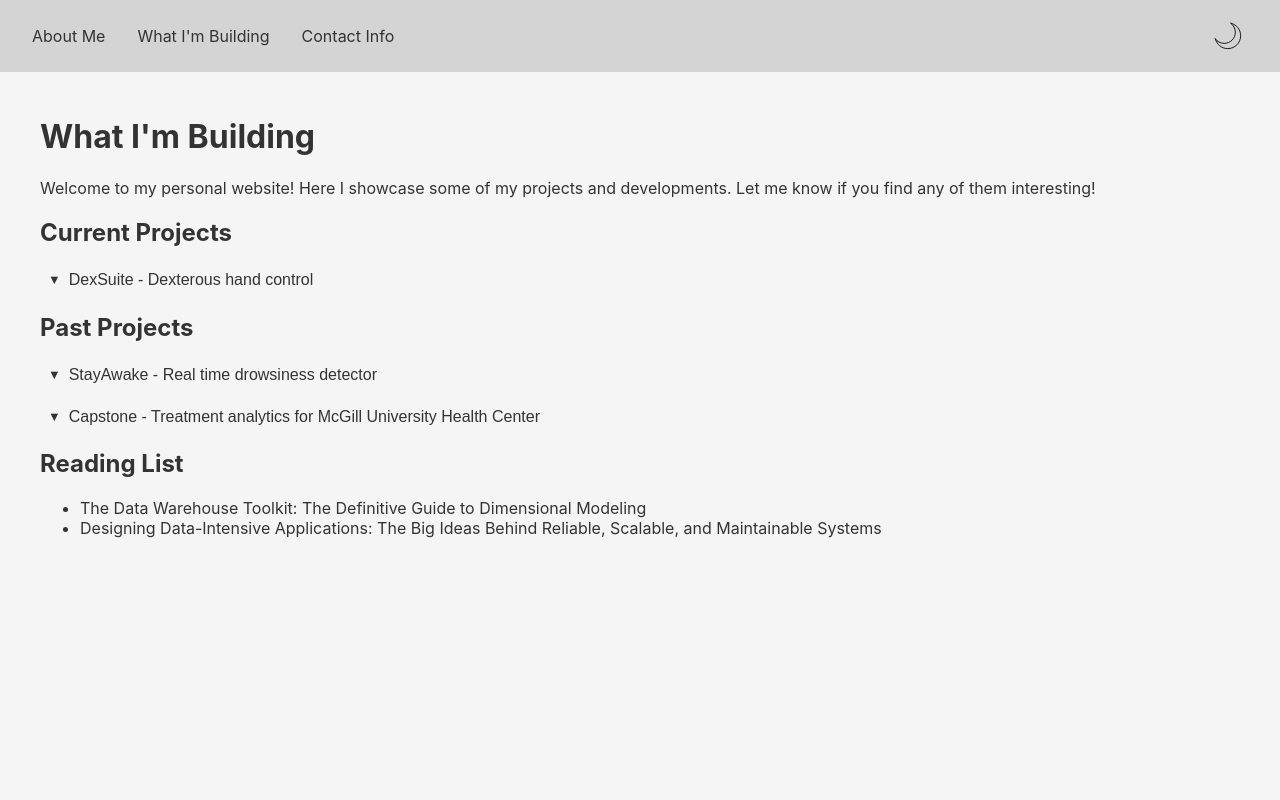
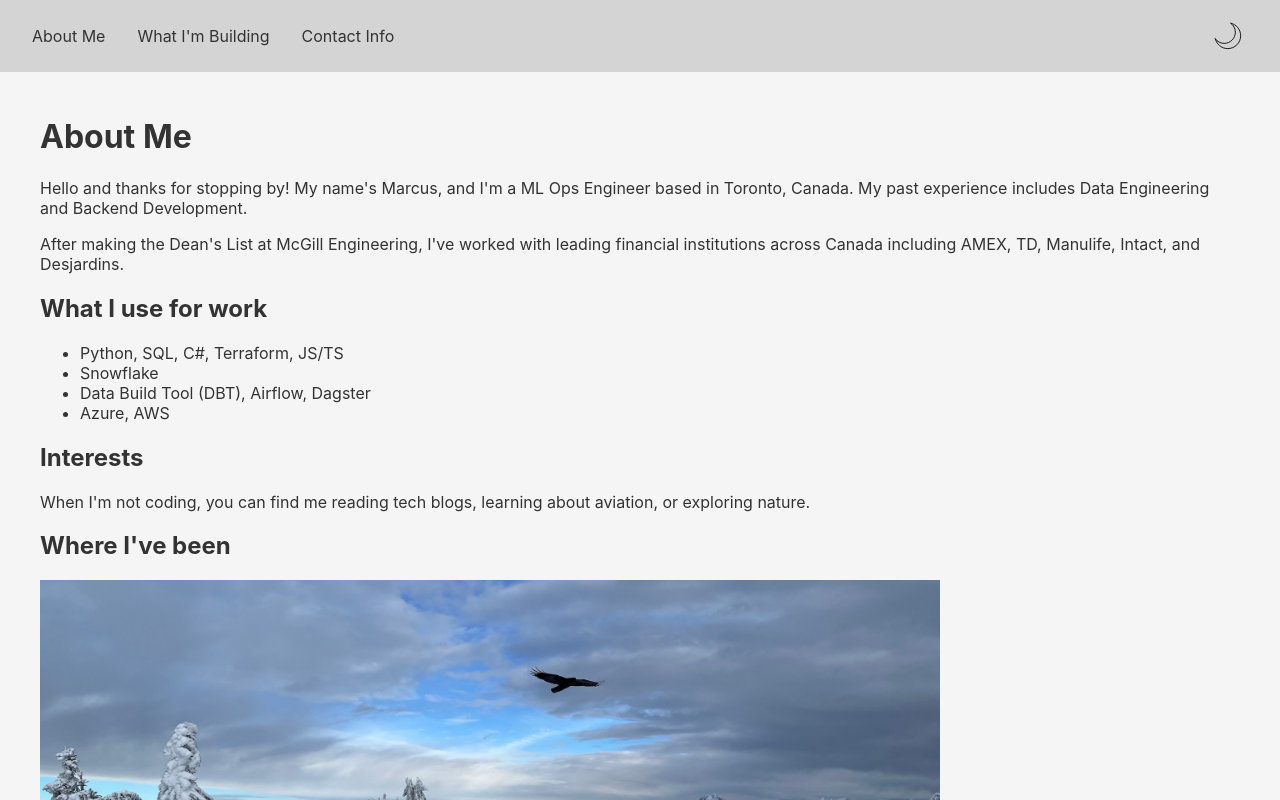
Before and after one commit to marcuskam01/marcuskam01.github.io, a React (Vite) app: page / in a window 1280 px wide. Shown: the top 800 px of the page. Built offline with nearby package versions, Linux system fonts and the light colour scheme.

Commit message:
updated page structure

```diff
--- a/src/App.jsx
+++ b/src/App.jsx
@@ -23,8 +23,8 @@ function App() {
       <Navbar theme={theme} toggleTheme={toggleTheme} />
       <AnimatePresence mode="wait">
         <Routes>
-          <Route path="/" element={<Home />} />
-          <Route path="/about" element={<About />} />
+          <Route path="/building" element={<Home />} />
+          <Route path="/" element={<About />} />
           <Route path="/contact" element={<Contact />} />
         </Routes>
       </AnimatePresence>
--- a/src/components/Navbar.jsx
+++ b/src/components/Navbar.jsx
@@ -6,8 +6,8 @@ const Navbar = ({ theme, toggleTheme }) => {
   return (
     <nav className="nav-container">
       <div className="nav-links">
-        <Link to="/about" className="nav-link">About Me</Link>
-        <Link to="/" className="nav-link">What I'm Building</Link>
+        <Link to="/" className="nav-link">About Me</Link>
+        <Link to="/building" className="nav-link">What I'm Building</Link>
         <Link to="/contact" className="nav-link">Contact Info</Link>
       </div>
       <button onClick={toggleTheme} className="theme-toggle">
```
Also changed, not shown: 1 other file (tests, documents, lock files or other folders).
